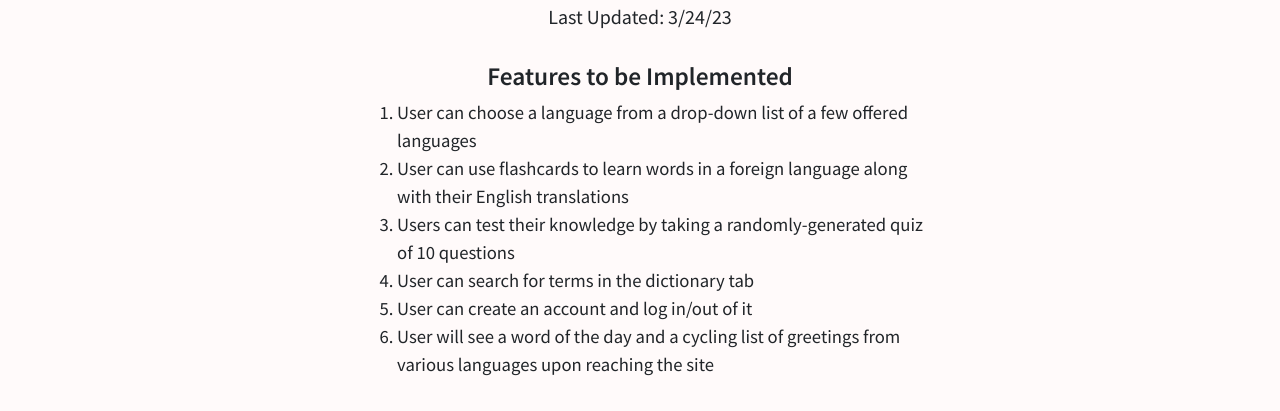
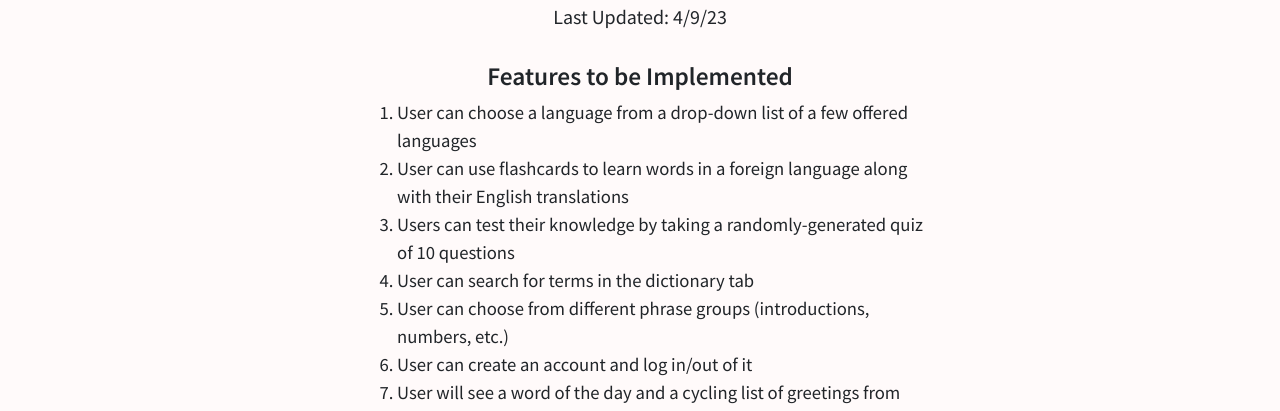
Before and after one commit to JustEnough-WebApp/ProjectProposal, a website: page static/feature_list.html in a window 1280 px wide. Shown: the part 372-783 px from the top of the page. Drawn offline with nearby package versions, Linux system fonts and the light colour scheme.

Commit message:
moved future feature to actual features

```diff
--- a/static/feature_list.html
+++ b/static/feature_list.html
@@ -56,7 +56,7 @@
         <!-- And list of ambitious features that we could implement with more time -->
         <section id="FeatureList">
             <h2>Feature List</h2>
-            <h6>Last Updated: 3/24/23</h6>
+            <h6>Last Updated: 4/9/23</h6>
             <br>
 
             <h3>Features to be Implemented</h3>
@@ -72,6 +72,8 @@
                             <li>Users can test their knowledge by taking a randomly-generated quiz
                                 of 10 questions</li>
                             <li>User can search for terms in the dictionary tab</li>
+                            <li>User can choose from different phrase groups (introductions,
+                                numbers, etc.)</li>
                             <li>User can create an account and log in/out of it</li>
                             <li>User will see a word of the day and a cycling list of greetings from
                                 various languages upon reaching the site</li>
@@ -88,8 +90,6 @@
                         <ul>
                             <li>More learnable languages</li>
                             <li>Audio clips that pronounce the words</li>
-                            <li>User can choose from different phrase groups (introductions,
-                                numbers, etc.)</li>
                         </ul>
                     </div>
                 </div>
```
Also changed, not shown: 1 other file.
